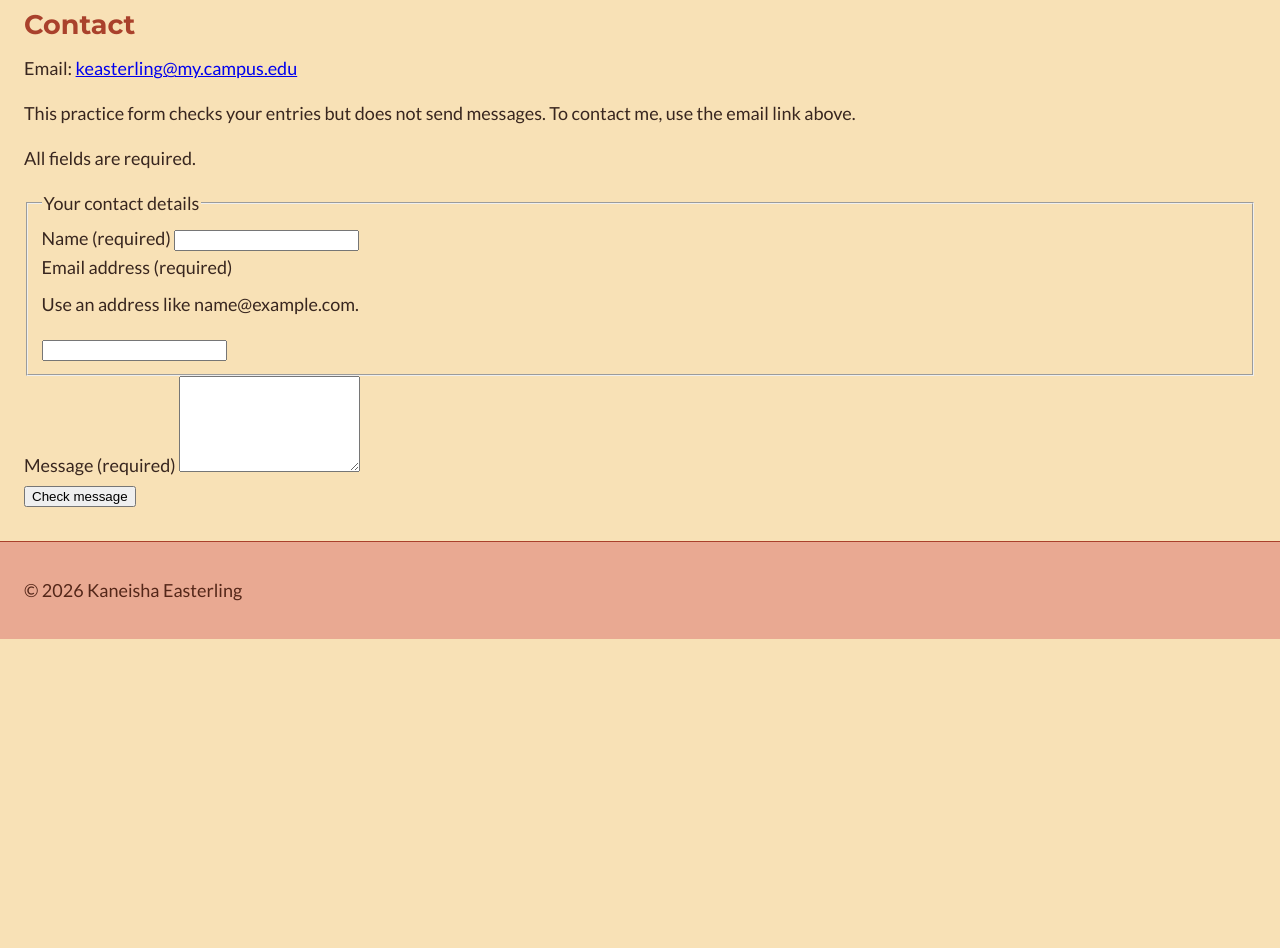
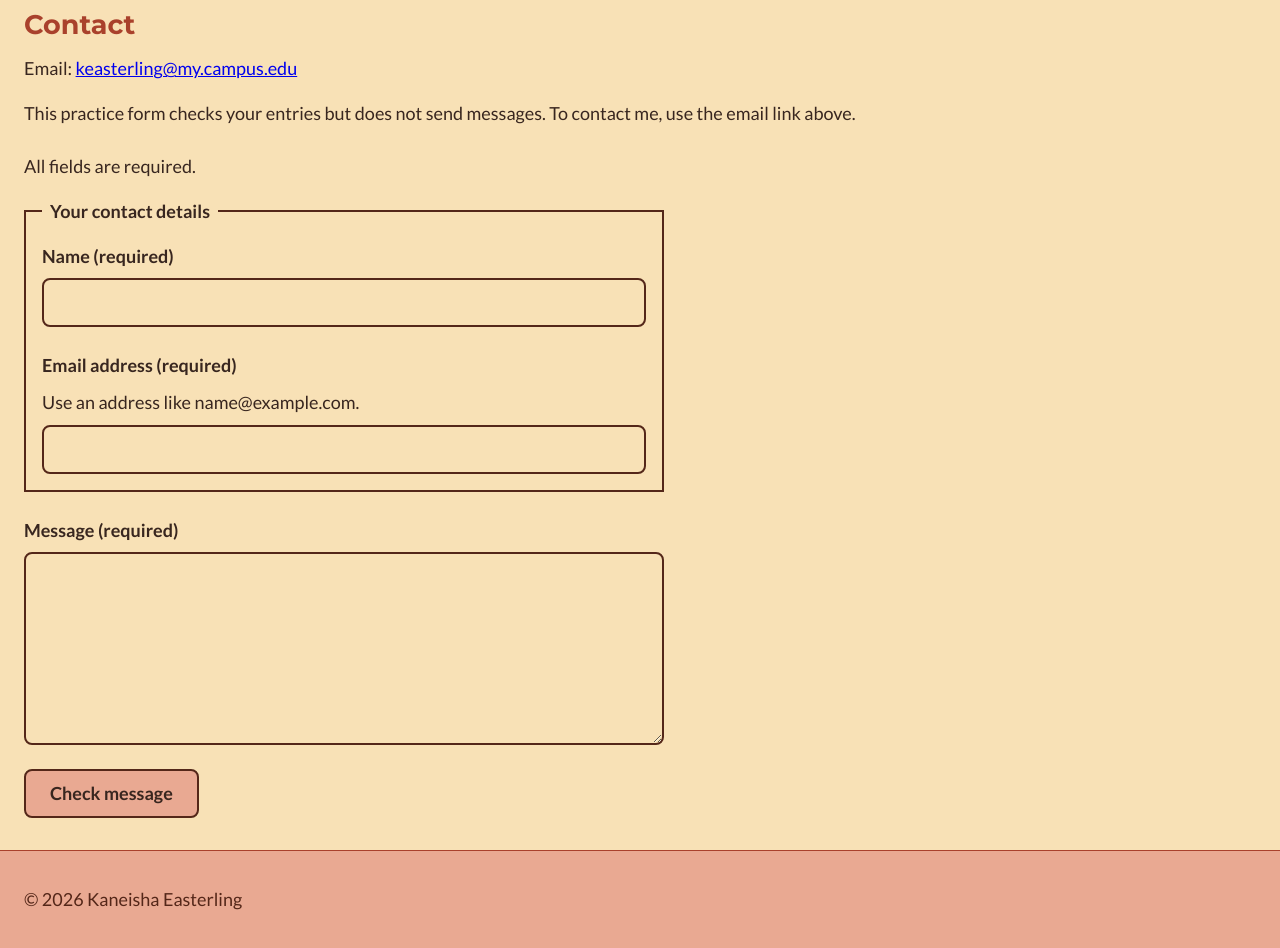
Before and after one commit to KayEasterling/my-first-website, a plain HTML site: page about.html in a window 1280 px wide. Shown: the part 958-1906 px from the top of the page. Before the commit the page ends 1597 px from the top, so only its background shows below. Drawn offline with Linux system fonts and the light colour scheme.

Commit message:
Add styles for contact form and error handling
Added styles for contact form including layout, error handling, and button states.

```diff
--- a/style.css
+++ b/style.css
@@ -1,3 +1,4 @@
+
 
 * {
   box-sizing: border-box;
@@ -162,3 +163,112 @@ nav a:focus-visible {
   outline: 3px solid #38261F;
   outline-offset: 4px;
 }
+
+/* Contact form: shared palette, grouped controls, and visible error text. */
+#contact-form {
+  max-width: 640px;
+  margin-top: 24px;
+}
+
+#contact-form fieldset {
+  min-width: 0;
+  margin: 0 0 24px;
+  padding: 16px;
+  border: 2px solid #542719;
+}
+
+#contact-form legend,
+#contact-form label {
+  font-weight: 700;
+}
+
+#contact-form legend {
+  padding: 0 8px;
+}
+
+.form-field {
+  margin-bottom: 24px;
+}
+
+fieldset .form-field:last-child {
+  margin-bottom: 0;
+}
+
+.form-field label {
+  display: block;
+  margin-bottom: 8px;
+}
+
+#contact-form input,
+#contact-form textarea {
+  display: block;
+  width: 100%;
+  min-width: 0;
+  padding: 8px;
+  border: 2px solid #542719;
+  border-radius: 8px;
+  background-color: #F8E1B6;
+  color: #38261F;
+  font: inherit;
+}
+
+#contact-form textarea {
+  resize: vertical;
+}
+
+#contact-form .field-hint,
+#contact-form .field-error {
+  margin: 8px 0;
+}
+
+#contact-form .field-error {
+  color: #542719;
+  font-weight: 700;
+}
+
+#contact-form [aria-invalid="true"] {
+  border: 3px solid #542719;
+}
+
+.error-summary {
+  margin-bottom: 24px;
+  padding: 16px;
+  border: 3px solid #542719;
+  background-color: #F8E1B6;
+}
+
+.error-summary h3 {
+  margin-top: 0;
+  color: #542719;
+}
+
+#contact-form a,
+#contact-form a:visited {
+  color: #542719;
+  text-decoration: underline;
+}
+
+#contact-form button {
+  min-height: 48px;
+  padding: 8px 24px;
+  border: 2px solid #542719;
+  border-radius: 8px;
+  background-color: #E9A992;
+  color: #38261F;
+  font: inherit;
+  font-weight: 700;
+  cursor: pointer;
+}
+
+#contact-form button:hover {
+  background-color: #F8E1B6;
+}
+
+#contact-form input:focus-visible,
+#contact-form textarea:focus-visible,
+#contact-form button:focus-visible,
+#contact-form a:focus-visible,
+.error-summary:focus {
+  outline: 3px solid #38261F;
+  outline-offset: 4px;
+}
```
